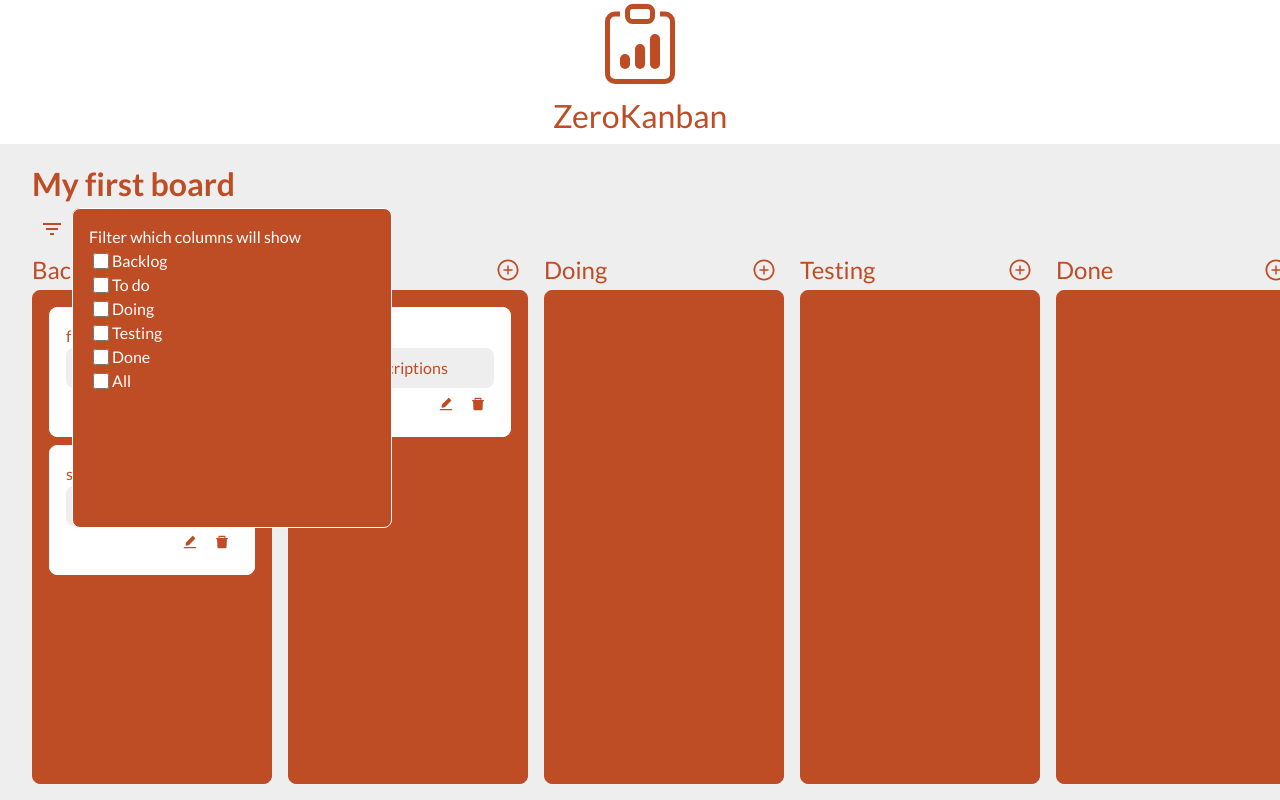
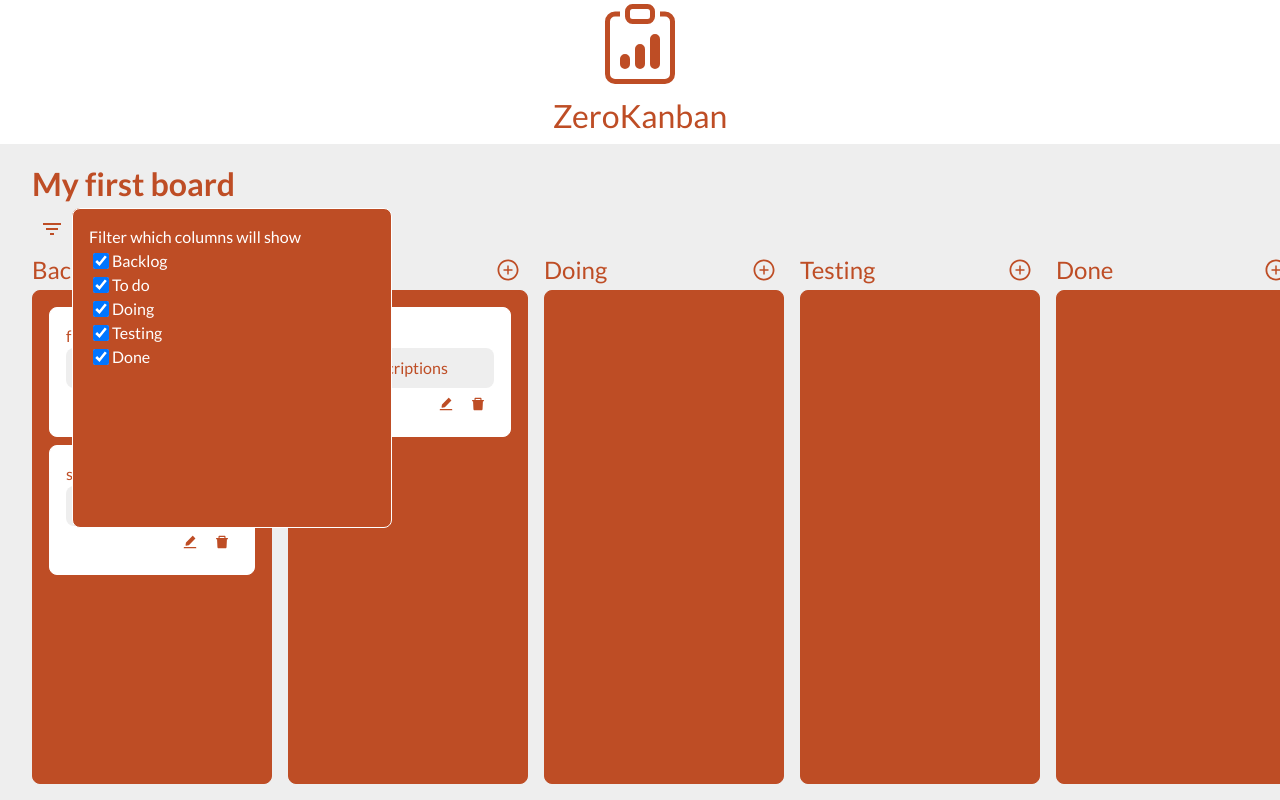
Before and after one commit to Nickrosendo/zero-kanban, a Next.js app: page / in a window 1280 px wide. Both pictures are taken after a click on the button 52 px from the left and 229 px from the top of the page. Built offline with nearby package versions, Linux system fonts and the light colour scheme.

Commit message:
feat: improve board filter mechanism

```diff
--- a/src/components/board.component.tsx
+++ b/src/components/board.component.tsx
@@ -10,37 +10,40 @@ import { defaultBoards } from "@root/data";
 
 export interface BoardProps {}
 
+export interface ColumnFilter {
+  id: string;
+  name: string;
+  value: boolean;
+}
+
 export const Board: React.FC<BoardProps> = () => {
   const board = defaultBoards[0];
   const [columns, setColumns] = useState<ColumnType[]>(board?.columns ?? []);
 
-  const defaultColumnFilters = [
-    ...columns.map((c) => ({ id: c.id, name: c.name, value: true })),
-    { id: "all", name: "All", value: true },
-  ];
   const [filteredColumns, setFilteredColumns] = useState<ColumnType[]>(columns);
   const [isFilterDropdownOpen, setFilterDropdownOpen] =
     useState<boolean>(false);
   const [searchText, setSearchText] = useState<string>("");
-  const [columnFilters, setColumnFilters] =
-    useState<Record<string, string | boolean>[]>(defaultColumnFilters);
-  const [selectedFilters, setSelectedFilters] = useState<
-    Record<string, boolean>
-  >({
-    all: true,
+  const [filters, setFilters] = useState<any>({
+    backlog: { id: "backlog", name: "Backlog", value: true },
+    todo: { id: "todo", name: "To do", value: true },
+    doing: { id: "doing", name: "Doing", value: true },
+    testing: { id: "testing", name: "Testing", value: true },
+    done: { id: "done", name: "Done", value: true },
   });
 
   useEffect(() => {
-    console.log("useEffect: ", selectedFilters);
-    if (selectedFilters?.all) {
-      setFilteredColumns(columns);
-    } else {
-      const selectedColumns = columns.filter((c) =>
-        Object.keys(selectedFilters).includes(c.id)
-      );
-      setFilteredColumns(selectedColumns);
-    }
-  }, [selectedFilters]);
+    console.log("useEffect: ", filters);
+    const enabledFilters = Object.values(filters)
+      .filter((f) => f.value)
+      .map((f) => f.id);
+    console.log("enabledFilters: ", enabledFilters);
+    const selectedColumns = columns.filter((c) =>
+      enabledFilters.includes(c.id)
+    );
+    setFilteredColumns(selectedColumns);
+    setSearchText("");
+  }, [filters]);
 
   const handleAddCard = useCallback(
     (columnIndex: number) => {
@@ -130,22 +133,12 @@ export const Board: React.FC<BoardProps> = () => {
     [searchText, columns]
   );
 
-  const handleFilterColumns = useCallback(
+  const handleChangeFilter = useCallback(
     (evt: any) => {
-      const { value, checked } = evt.target;
-      if (checked) {
-        const filters = { ...selectedFilters, [value as string]: true };
-        if (value != "all") {
-          delete filters.all;
-        }
-
-        setSelectedFilters(filters);
-      } else {
-        const filters = { ...selectedFilters };
-        delete filters[value];
-        setSelectedFilters(filters);
-      }
-      console.log("value: ", value);
+      const { checked, id } = evt.target;
+      const updatedFilters = { ...filters };
+      updatedFilters[id] = { ...updatedFilters[id], value: checked };
+      setFilters(updatedFilters);
     },
     [columns, filteredColumns]
   );
@@ -163,17 +156,16 @@ export const Board: React.FC<BoardProps> = () => {
             <FilterDropdownContainer>
               <p> Filter which columns will show </p>
               <FilterListContainer>
-                {columnFilters.map((cf) => (
-                  <FilterItemContainer key={cf.name}>
+                {Object.values(filters)?.map((f) => (
+                  <FilterItemContainer key={f.id}>
                     <CheckboxInput
                       type="checkbox"
-                      checked={cf.checked}
-                      name="column"
-                      value={cf.id}
-                      id="column"
-                      onChange={handleFilterColumns}
+                      checked={f.value}
+                      name={f.name}
+                      id={f.id}
+                      onChange={handleChangeFilter}
                     />
-                    <Label htmlFor="column">{cf.name}</Label>
+                    <Label htmlFor="column">{f.name}</Label>
                   </FilterItemContainer>
                 ))}
               </FilterListContainer>
@@ -223,7 +215,6 @@ const StyledBoard = styled.div`
   align-items: flex-start;
   width: 100vw;
   flex: 1;
-  overflow: auto;
 `;
 
 const ColumnsContainer = styled.div`
--- a/src/data/boards.data.ts
+++ b/src/data/boards.data.ts
@@ -6,7 +6,7 @@ export const defaultBoards: BoardType[] = [
     name: "My first board",
     columns: [
       {
-        id: "column-1",
+        id: "backlog",
         name: "Backlog",
         cards: [
           {
@@ -24,7 +24,7 @@ export const defaultBoards: BoardType[] = [
         ],
       },
       {
-        id: "column-2",
+        id: "todo",
         name: "To do",
         cards: [
           {
@@ -36,17 +36,17 @@ export const defaultBoards: BoardType[] = [
         ],
       },
       {
-        id: "column-3",
+        id: "doing",
         name: "Doing",
         cards: [],
       },
       {
-        id: "column-4",
+        id: "testing",
         name: "Testing",
         cards: [],
       },
       {
-        id: "column-5",
+        id: "done",
         name: "Done",
         cards: [],
       },
--- a/src/pages/index.tsx
+++ b/src/pages/index.tsx
@@ -1,5 +1,5 @@
+import styled from "styled-components";
 import type { NextPage } from "next";
-import styled from "styled-components";
 
 import { Board, Logo } from "@root/components";
 
@@ -31,4 +31,5 @@ const StyledMain = styled.main`
   flex-direction: column;
   justify-content: flex-start;
   align-items: center;
+  overflow: auto;
 `;
```
Also changed, not shown: 1 other file (tests, documents, lock files or other folders).
